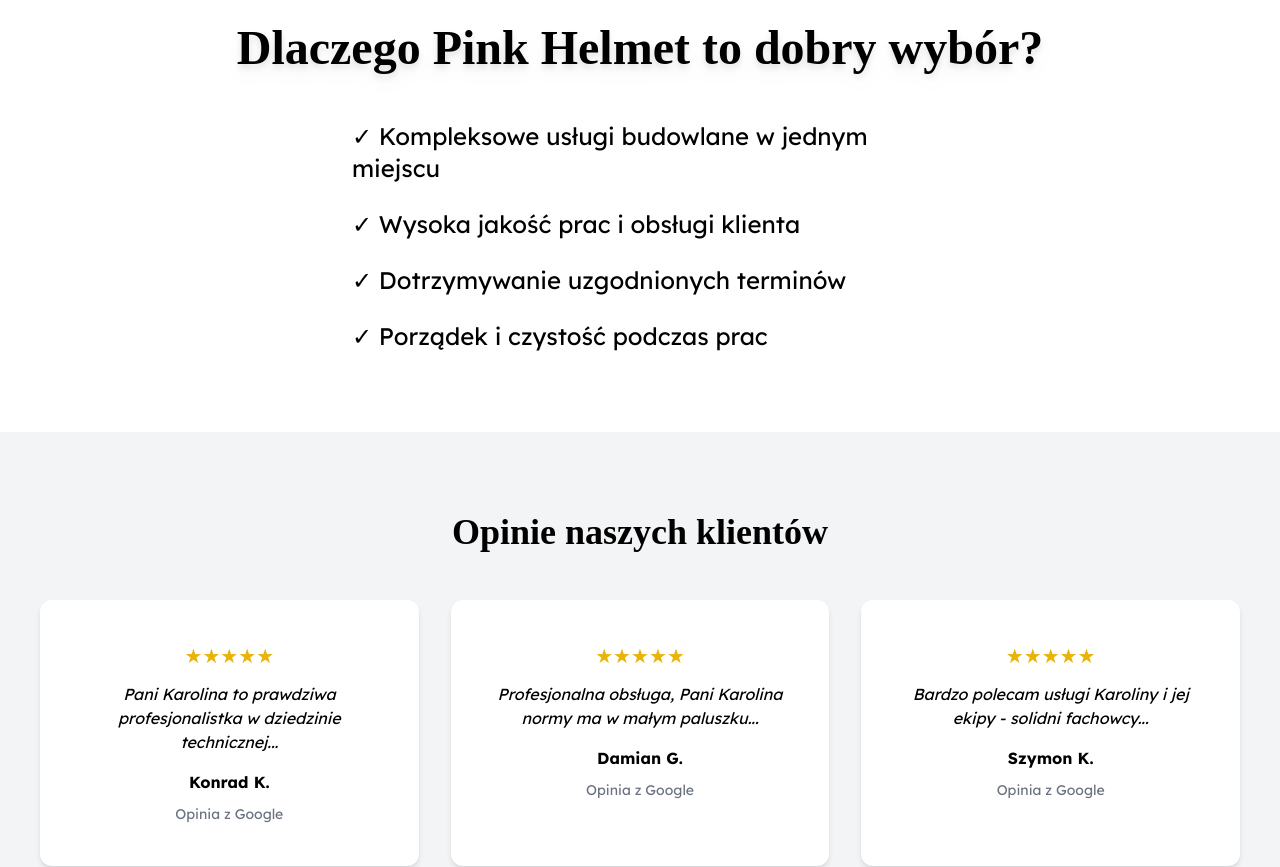
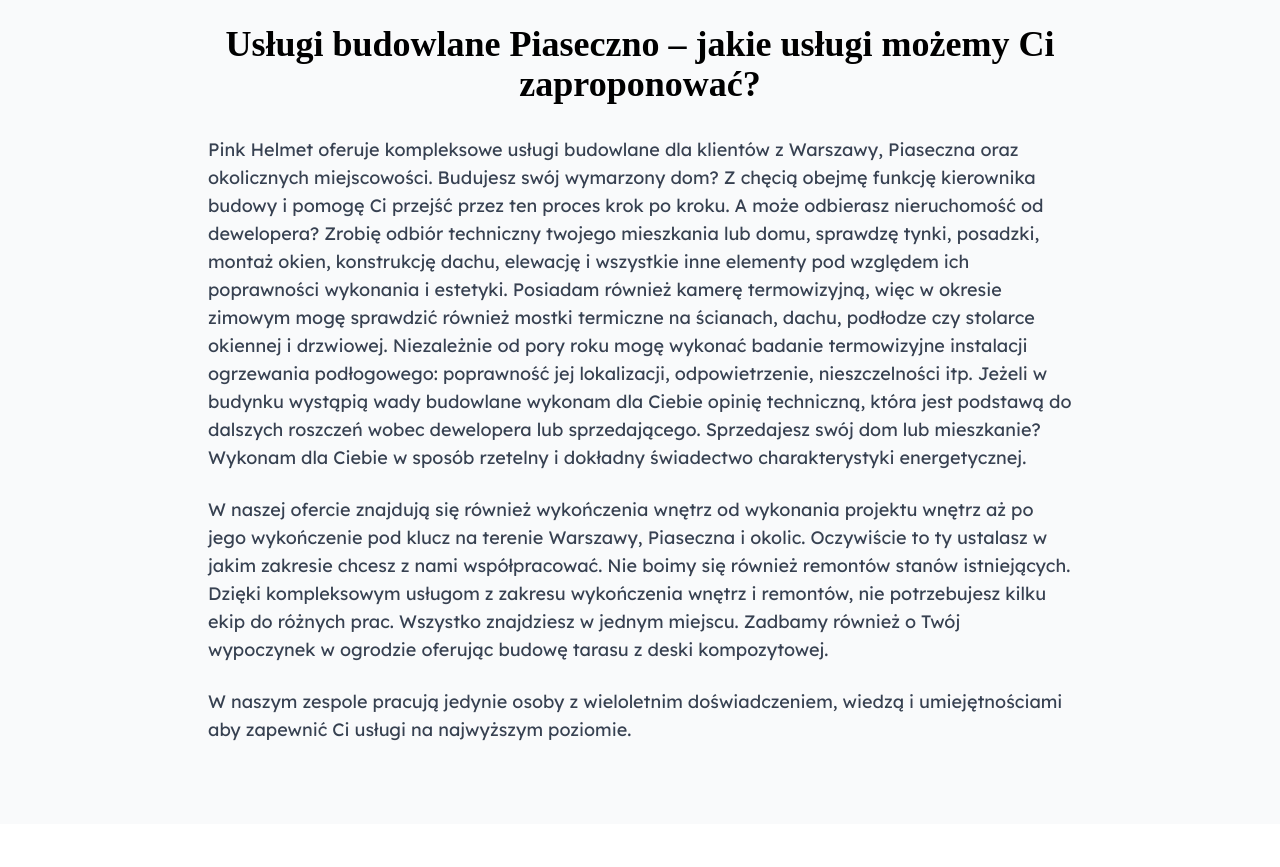
Before and after one commit to PinkHelmet/pink, a Next.js app: page / in a window 1280 px wide. Shown: the part 1500-2367 px from the top of the page. Built offline with nearby package versions, Linux system fonts and the light colour scheme; a web font is replaced by a local one.

Commit message:
Update index.js

```diff
--- a/pages/index.js
+++ b/pages/index.js
@@ -104,6 +104,46 @@ export default function Home() {
           title="Badania kamerą termowizyjną"
         />
       </section>
+
+{/* Usługi budowlane Piaseczno – opis SEO */}
+<section className="bg-gray-50 py-20">
+  <div className="container mx-auto max-w-4xl px-4 text-center">
+    <h2 className="text-3xl md:text-4xl font-bold mb-8">
+      Usługi budowlane Piaseczno – jakie usługi możemy Ci zaproponować?
+    </h2>
+
+    <div className="text-lg text-gray-700 space-y-6 text-left">
+      <p>
+        Pink Helmet oferuje kompleksowe usługi budowlane dla klientów z Warszawy,
+        Piaseczna oraz okolicznych miejscowości. Budujesz swój wymarzony dom?
+        Z chęcią obejmę funkcję kierownika budowy i pomogę Ci przejść przez ten proces
+        krok po kroku. A może odbierasz nieruchomość od dewelopera? Zrobię
+        odbiór techniczny twojego mieszkania lub domu, sprawdzę tynki, posadzki, montaż okien,
+        konstrukcję dachu, elewację i wszystkie inne elementy pod względem ich poprawności wykonania i estetyki.
+        Posiadam również kamerę termowizyjną, więc w okresie zimowym mogę sprawdzić
+        również mostki termiczne na ścianach, dachu, podłodze czy stolarce okiennej i drzwiowej. Niezależnie od pory roku
+        mogę wykonać badanie termowizyjne instalacji ogrzewania podłogowego: poprawność jej lokalizacji, odpowietrzenie, nieszczelności itp.
+        Jeżeli w budynku wystąpią wady budowlane wykonam dla Ciebie opinię techniczną, która jest podstawą do
+        dalszych roszczeń wobec dewelopera lub sprzedającego. Sprzedajesz swój dom lub mieszkanie? Wykonam dla Ciebie
+        w sposób rzetelny i dokładny świadectwo charakterystyki energetycznej.
+
+      </p>
+
+      <p>
+        W naszej ofercie znajdują się również wykończenia wnętrz od wykonania projektu wnętrz aż po jego wykończenie
+        pod klucz na terenie Warszawy, Piaseczna i okolic. Oczywiście to ty ustalasz w jakim zakresie chcesz z nami
+        współpracować. Nie boimy się również remontów stanów istniejących. Dzięki kompleksowym usługom z zakresu wykończenia
+        wnętrz i remontów, nie potrzebujesz kilku ekip do różnych prac. Wszystko znajdziesz w jednym miejscu. Zadbamy również o Twój
+        wypoczynek w ogrodzie oferując budowę tarasu z deski kompozytowej.
+      </p>
+
+      <p>
+       W naszym zespole pracują jedynie osoby z wieloletnim doświadczeniem, wiedzą i umiejętnościami aby zapewnić
+       Ci usługi na najwyższym poziomie.
+      </p>
+    </div>
+  </div>
+</section>
 
       {/* Dlaczego Pink Helmet */}
       <section
@@ -252,3 +292,31 @@ function FAQItem({ question, answer }) {
     </div>
   );
 }
+
+{/* Gdzie działamy */}
+<section className="py-20 bg-white">
+  <div className="container mx-auto max-w-4xl px-4 text-center">
+    <h2 className="text-3xl md:text-4xl font-bold mb-8">
+      Gdzie działamy?
+    </h2>
+
+    <div className="text-lg text-gray-700 space-y-6">
+      <p>
+        Usługi budowlane realizujemy głównie na terenie Piaseczna, Warszawy
+        oraz okolicznych miejscowości.
+      </p>
+
+      <p>
+        Najczęściej pracujemy dla klientów z takich miejsc jak:
+        Piaseczno, Warszawa, Konstancin-Jeziorna, Góra Kalwaria,
+        Prażmów, Józefosław, Julianów, Mysiadło, Lesznowola oraz okoliczne miejscowości powiatu
+        piaseczyńskiego.
+      </p>
+
+      <p>
+        Jeśli Twoja inwestycja znajduje się w innej lokalizacji —
+        skontaktuj się z nami.
+      </p>
+    </div>
+  </div>
+</section>
```
